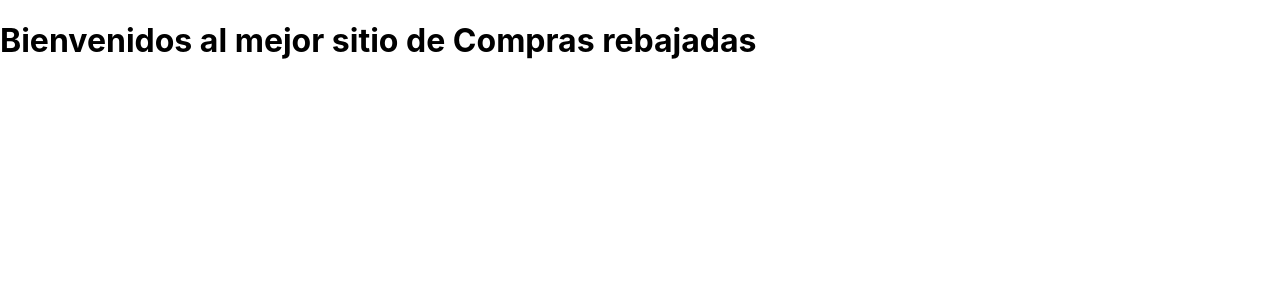
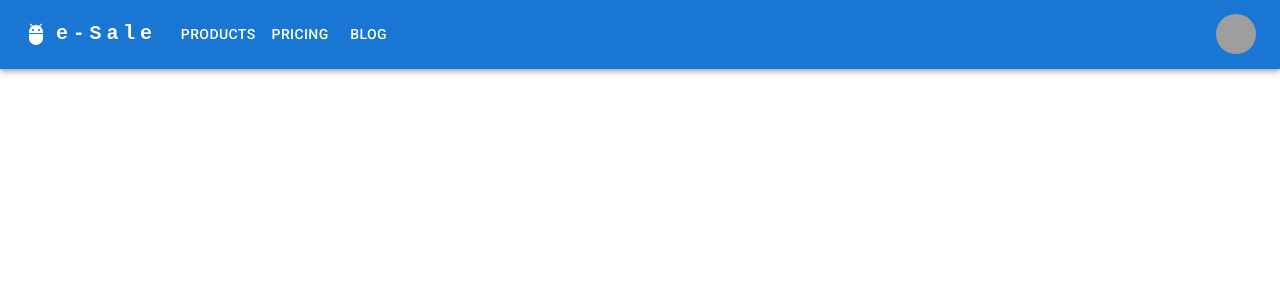
Before and after one commit to schaves21/eSaleChaves, a React (Create React App) app: page / in a window 1280 px wide. Shown: the top 300 px of the page. Built offline with nearby package versions, Linux system fonts and the light colour scheme; grey boxes are pictures that could not be loaded.

Commit message:
Menu e-Commerce

```diff
--- a/package.json
+++ b/package.json
@@ -3,6 +3,10 @@
   "version": "0.1.0",
   "private": true,
   "dependencies": {
+    "@emotion/react": "^11.9.0",
+    "@emotion/styled": "^11.8.1",
+    "@mui/icons-material": "^5.8.0",
+    "@mui/material": "^5.8.1",
     "@testing-library/jest-dom": "^5.16.4",
     "@testing-library/react": "^13.2.0",
     "@testing-library/user-event": "^13.5.0",
--- a/public/index.html
+++ b/public/index.html
@@ -24,7 +24,18 @@
       work correctly both with client-side routing and a non-root public URL.
       Learn how to configure a non-root public URL by running `npm run build`.
     -->
-    <title>React App</title>
+
+    <link
+      rel="stylesheet"
+      href="https://fonts.googleapis.com/css?family=Roboto:300,400,500,700&display=swap"
+    />
+
+    <link
+      rel="stylesheet"
+      href="https://fonts.googleapis.com/icon?family=Material+Icons"
+    />
+
+    <title>e-Sale</title>
   </head>
   <body>
     <noscript>You need to enable JavaScript to run this app.</noscript>
@@ -39,5 +50,7 @@
       To begin the development, run `npm start` or `yarn start`.
       To create a production bundle, use `npm run build` or `yarn build`.
     -->
+    <!-- JavaScript Bundle with Popper -->
+
   </body>
 </html>
--- a/src/App.js
+++ b/src/App.js
@@ -1,8 +1,13 @@
 import logo from './logo.svg';
 import './App.css';
+import NavBar from "./components/NavBar";
 
 function App() {
-  return <h1>Bienvenidos al mejor sitio de Compras rebajadas</h1>;
+  return (
+    <>
+      <NavBar />
+    </>
+  );
 }
 
 export default App;
--- /dev/null
+++ b/src/components/NavBar.jsx
@@ -0,0 +1,162 @@
+import * as React from 'react';
+import AppBar from '@mui/material/AppBar';
+import Box from '@mui/material/Box';
+import Toolbar from '@mui/material/Toolbar';
+import IconButton from '@mui/material/IconButton';
+import Typography from '@mui/material/Typography';
+import Menu from '@mui/material/Menu';
+import MenuIcon from '@mui/icons-material/Menu';
+import Container from '@mui/material/Container';
+import Avatar from '@mui/material/Avatar';
+import Button from '@mui/material/Button';
+import Tooltip from '@mui/material/Tooltip';
+import MenuItem from '@mui/material/MenuItem';
+import AdbIcon from '@mui/icons-material/Adb';
+
+const pages = ['Products', 'Pricing', 'Blog'];
+const settings = ['Profile', 'Account', 'Dashboard', 'Logout'];
+
+const NavBar = () => {
+  const [anchorElNav, setAnchorElNav] = React.useState(null);
+  const [anchorElUser, setAnchorElUser] = React.useState(null);
+
+  const handleOpenNavMenu = (event) => {
+    setAnchorElNav(event.currentTarget);
+  };
+  const handleOpenUserMenu = (event) => {
+    setAnchorElUser(event.currentTarget);
+  };
+
+  const handleCloseNavMenu = () => {
+    setAnchorElNav(null);
+  };
+
+  const handleCloseUserMenu = () => {
+    setAnchorElUser(null);
+  };
+
+  return (
+    <AppBar position="static">
+      <Container maxWidth="xl">
+        <Toolbar disableGutters>
+          <AdbIcon sx={{ display: { xs: 'none', md: 'flex' }, mr: 1 }} />
+          <Typography
+            variant="h6"
+            noWrap
+            component="a"
+            href="/"
+            sx={{
+              mr: 2,
+              display: { xs: 'none', md: 'flex' },
+              fontFamily: 'monospace',
+              fontWeight: 700,
+              letterSpacing: '.3rem',
+              color: 'inherit',
+              textDecoration: 'none',
+            }}
+          >
+            e-Sale
+          </Typography>
+
+          <Box sx={{ flexGrow: 1, display: { xs: 'flex', md: 'none' } }}>
+            <IconButton
+              size="large"
+              aria-label="account of current user"
+              aria-controls="menu-appbar"
+              aria-haspopup="true"
+              onClick={handleOpenNavMenu}
+              color="inherit"
+            >
+              <MenuIcon />
+            </IconButton>
+            <Menu
+              id="menu-appbar"
+              anchorEl={anchorElNav}
+              anchorOrigin={{
+                vertical: 'bottom',
+                horizontal: 'left',
+              }}
+              keepMounted
+              transformOrigin={{
+                vertical: 'top',
+                horizontal: 'left',
+              }}
+              open={Boolean(anchorElNav)}
+              onClose={handleCloseNavMenu}
+              sx={{
+                display: { xs: 'block', md: 'none' },
+              }}
+            >
+              {pages.map((page) => (
+                <MenuItem key={page} onClick={handleCloseNavMenu}>
+                  <Typography textAlign="center">{page}</Typography>
+                </MenuItem>
+              ))}
+            </Menu>
+          </Box>
+          <AdbIcon sx={{ display: { xs: 'flex', md: 'none' }, mr: 1 }} />
+          <Typography
+            variant="h5"
+            noWrap
+            component="a"
+            href=""
+            sx={{
+              mr: 2,
+              display: { xs: 'flex', md: 'none' },
+              flexGrow: 1,
+              fontFamily: 'monospace',
+              fontWeight: 700,
+              letterSpacing: '.3rem',
+              color: 'inherit',
+              textDecoration: 'none',
+            }}
+          >
+            LOGO
+          </Typography>
+          <Box sx={{ flexGrow: 1, display: { xs: 'none', md: 'flex' } }}>
+            {pages.map((page) => (
+              <Button
+                key={page}
+                onClick={handleCloseNavMenu}
+                sx={{ my: 2, color: 'white', display: 'block' }}
+              >
+                {page}
+              </Button>
+            ))}
+          </Box>
+
+          <Box sx={{ flexGrow: 0 }}>
+            <Tooltip title="Open settings">
+              <IconButton onClick={handleOpenUserMenu} sx={{ p: 0 }}>
+                <Avatar alt="Remy Sharp" src="/static/images/avatar/2.jpg" />
+              </IconButton>
+            </Tooltip>
+            <Menu
+              sx={{ mt: '45px' }}
+              id="menu-appbar"
+              anchorEl={anchorElUser}
+              anchorOrigin={{
+                vertical: 'top',
+                horizontal: 'right',
+              }}
+              keepMounted
+              transformOrigin={{
+                vertical: 'top',
+                horizontal: 'right',
+              }}
+              open={Boolean(anchorElUser)}
+              onClose={handleCloseUserMenu}
+            >
+              {settings.map((setting) => (
+                <MenuItem key={setting} onClick={handleCloseUserMenu}>
+                  <Typography textAlign="center">{setting}</Typography>
+                </MenuItem>
+              ))}
+            </Menu>
+          </Box>
+        </Toolbar>
+      </Container>
+    </AppBar>
+  );
+};
+export default NavBar;
--- a/src/index.js
+++ b/src/index.js
@@ -3,6 +3,7 @@
 import './index.css';
 import App from './App';
 import reportWebVitals from './reportWebVitals';
+
 
 const root = ReactDOM.createRoot(document.getElementById('root'));
 root.render(
```
Also changed, not shown: 1 other file (tests, documents, lock files or other folders).
